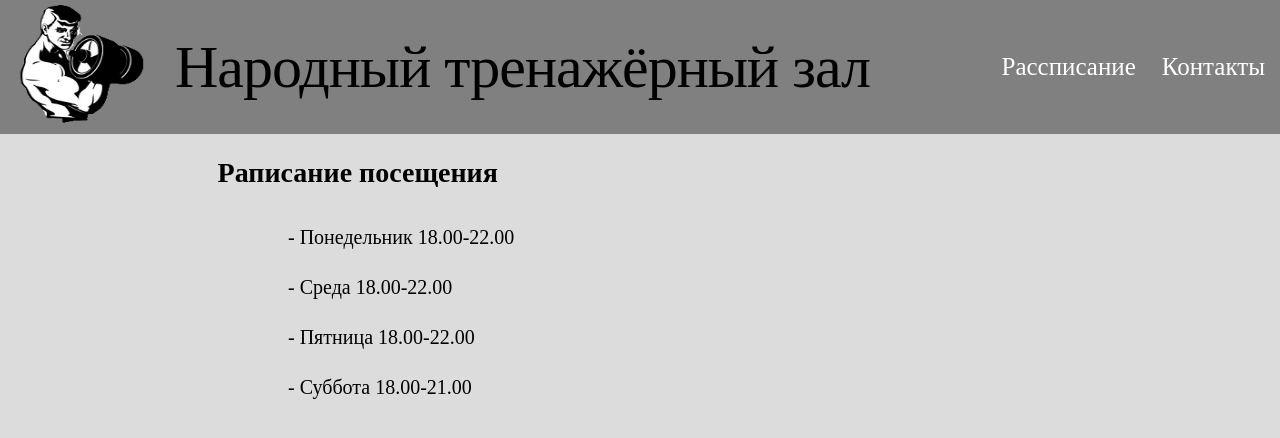
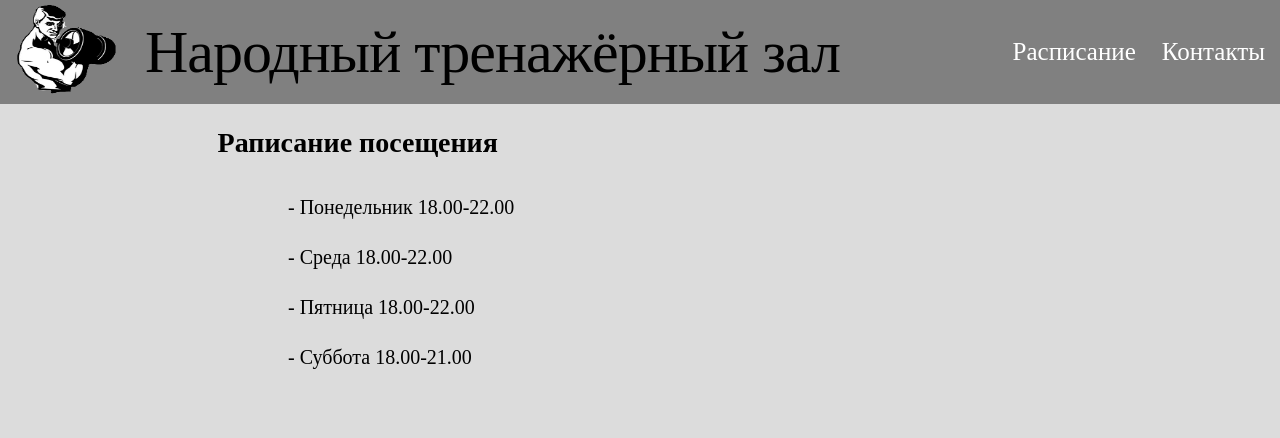
Before and after one commit to Pavel1321swo/Gym-for-men, a plain HTML site: page рассписание.html in a window 1280 px wide. Drawn offline with Linux system fonts and the light colour scheme; a web font is replaced by a local one.

Commit message:
Update рассписание.html

```diff
--- a/рассписание.html
+++ b/рассписание.html
@@ -12,13 +12,13 @@
 
 
 			<div class="hd_section">
-				<div class="hd_logo"><a href="index.html"><img src="gym.png" width="150px" height="120px"></a></div>
+				<div class="hd_logo"><a href="index.html"><img src="gym.png" width="120px" height="90px"></a></div>
 				<div class="hd_text">  Народный тренажёрный зал</div>
 
 			</div>
 			<div class="bt_position">
 
-				<div class="hd_bt"><a href="рассписание.html">Рассписание</a></div>
+				<div class="hd_bt"><a href="расписание.html">Расписание</a></div>
 				<div class="hd_bt"><a href="contact.html">Контакты</a></div>
 			</div>
 	</div>
```
